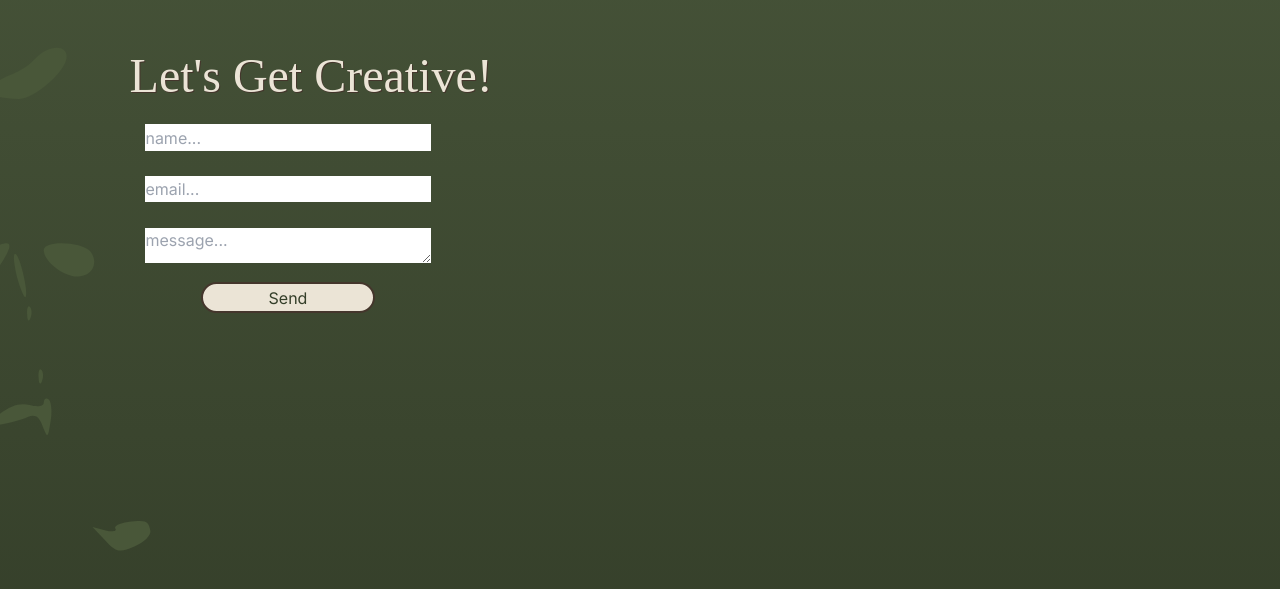
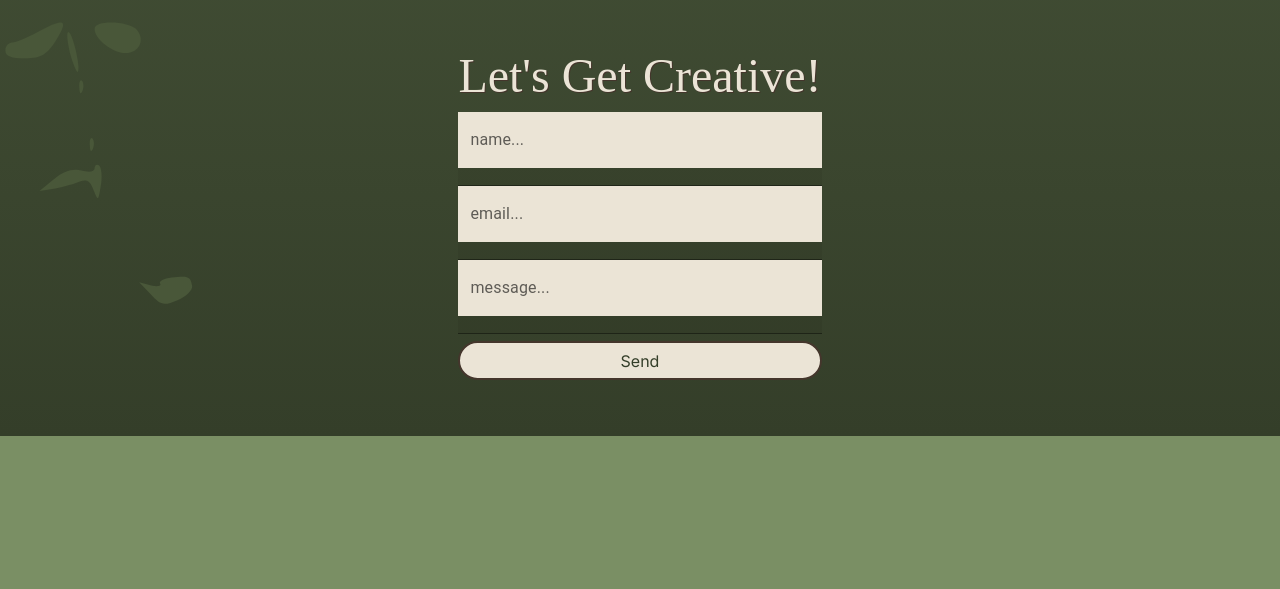
Before and after one commit to yellowstrings/earthtones-nextjs, a Next.js app: page / in a window 1280 px wide. Shown: the part 2360-2949 px from the top of the page. After the commit the page ends 2796 px from the top, so only its background shows below. Built offline with nearby package versions, Linux system fonts and the light colour scheme.

Commit message:
changed to MUI text input and centered

```diff
--- a/pages/components/contact.js
+++ b/pages/components/contact.js
@@ -1,8 +1,8 @@
 "use client"
 
 import React, { useRef } from "react";
-
-import Freeform from "../../public/FreeformSquare2.svg"
+import { Card, TextField } from "@mui/material";
+import { Margarine } from "next/font/google";
 
 const Contact = () => {
   const form = useRef();
@@ -72,37 +72,45 @@ const Contact = () => {
     }
   };
 
+  const style = {
+    backgroundColor: "#EBE4D6",
+    color: "#44362c",
+    marginBottom: "5%"
+  }
+
   return (
-    <section id="contact" className="freeform-square">
+    <section id="contact" >
     <div id="contact" className="contact-form">
       <div className="form-inputs">
         <text className="contact-text"> Let's Get Creative! </text>
-        <input
-          placeholder="name..."
-          type="text"
-          name="name"
-          className="margin-horizontal margin-vertical text-box-height"
+          <TextField
+            id="filled-name"
+            label="name..."
+            inputProps={{ style: style }}
+            variant="filled"
             onChange={(e) => {
               name.current = e.target.value
             }}
             />
-        <input
-          placeholder="email..."
-          name="email"
-          className="margin-horizontal margin-vertical text-box-height"
+          <TextField
+            id="filled-email"
+            label="email..."
+            variant="filled"
+            inputProps={{ style: style }}
             onChange={(e) => {
-            email.current = e.target.value
+              name.current = e.target.value
             }}
             />
-        <textarea
-          placeholder="message..."
-          name="message"
-          className="margin-horizontal margin-vertical message-box"
+          <TextField
+            id="filled-message"
+            label="message..."
+            inputProps={{ style: style }}
+            variant="filled"
             onChange={(e) => {
-            message.current = e.target.value
+              name.current = e.target.value
             }}
           />
-        <button className="clickable-buttons send-button form-inputs" onClick={handleSubmit}> Send</button>
+        <button className="send-button form-inputs" onClick={handleSubmit}> Send</button>
       </div>
     </div>
     </section>
--- a/src/app/globals.css
+++ b/src/app/globals.css
@@ -220,25 +220,23 @@ body {
 }
 
 .contact-form {
-  display: flex;
-  margin-top: 7%;
-  width: 45%;
-  margin-bottom: 25%;
+  display: grid;
+  margin: auto;
+  width: 100%;
   justify-content: center;
-  align-content: center;
 }
 
 .form-inputs {
-  display: flex;
-  flex-direction: column;
+  display: grid;
   justify-content: center;
-  width: 55%;
 }
 
 .send-button {
-  align-items: center;
-  align-self: center;
-  margin-bottom: 2%;
+  border: 2px solid #44362c;
+  background-color: #EBE4D6;
+  padding: 1.5% 1.5%;
+  border-radius: 75px;
+  margin-top: 2%;
 }
 
 .contact-text {
```
Lines whose indentation alone changed are shown as unchanged.
